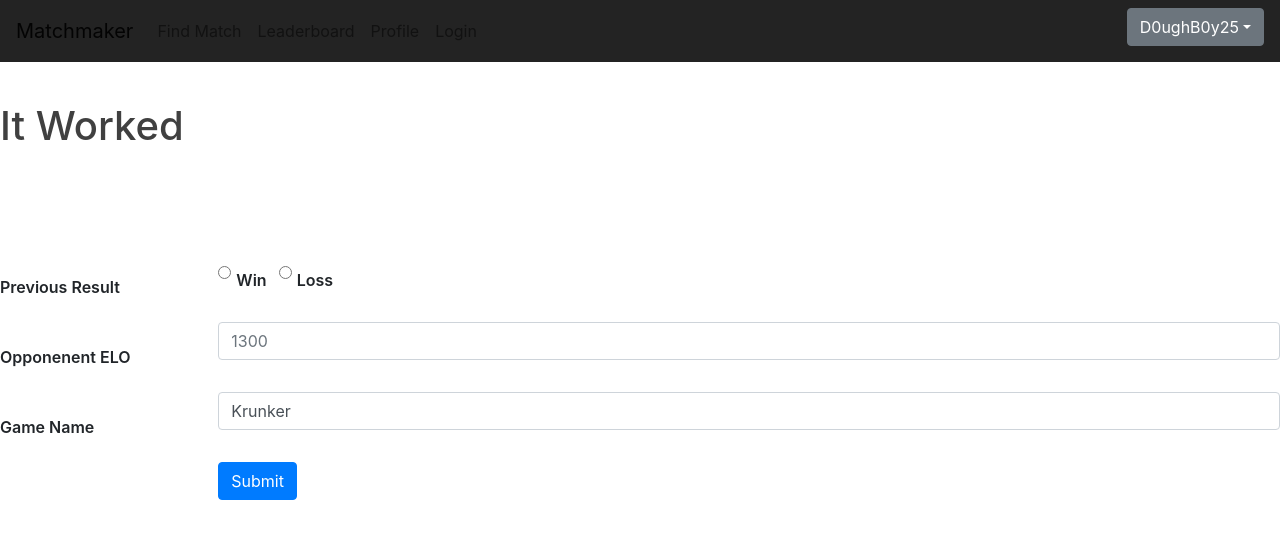
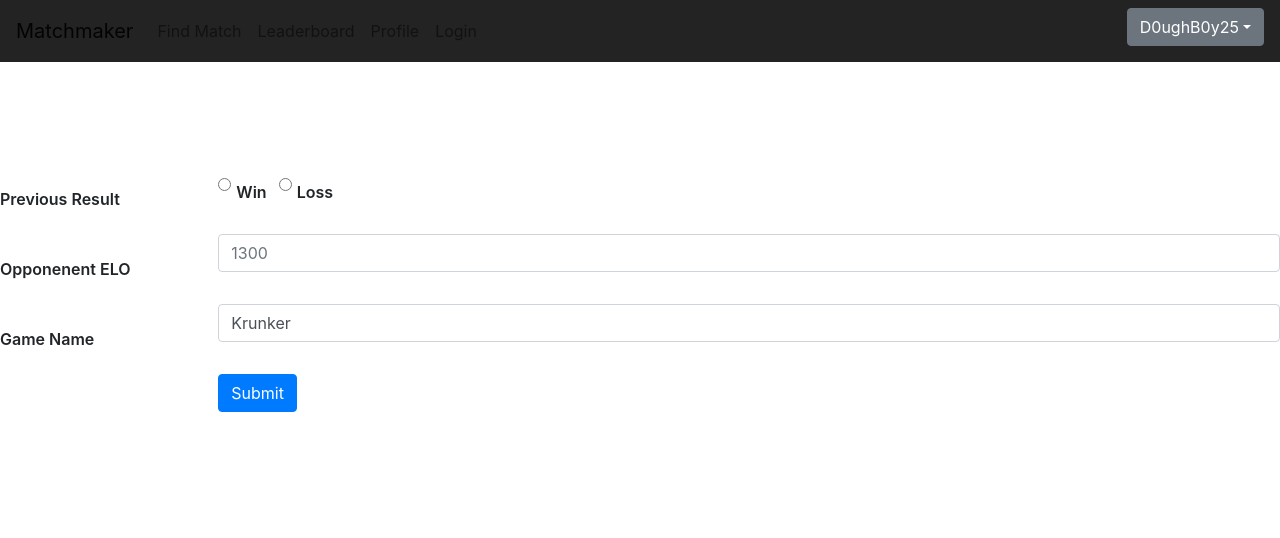
Before and after one commit to dnguyen3031/Matchmaker, a React (Create React App) app: page / in a window 1280 px wide. Shown: the top 538 px of the page. Built offline with nearby package versions, Linux system fonts and the light colour scheme.

Commit message:
removed test text

```diff
--- a/src/components/pages/Home.js
+++ b/src/components/pages/Home.js
@@ -13,7 +13,6 @@ function Home(props) {
    const id = props.id
    return <div>
       <CustomNavbar />
-      <h1>It Worked</h1>
       <h2>Last Game results</h2>
       <Form>
 
```
